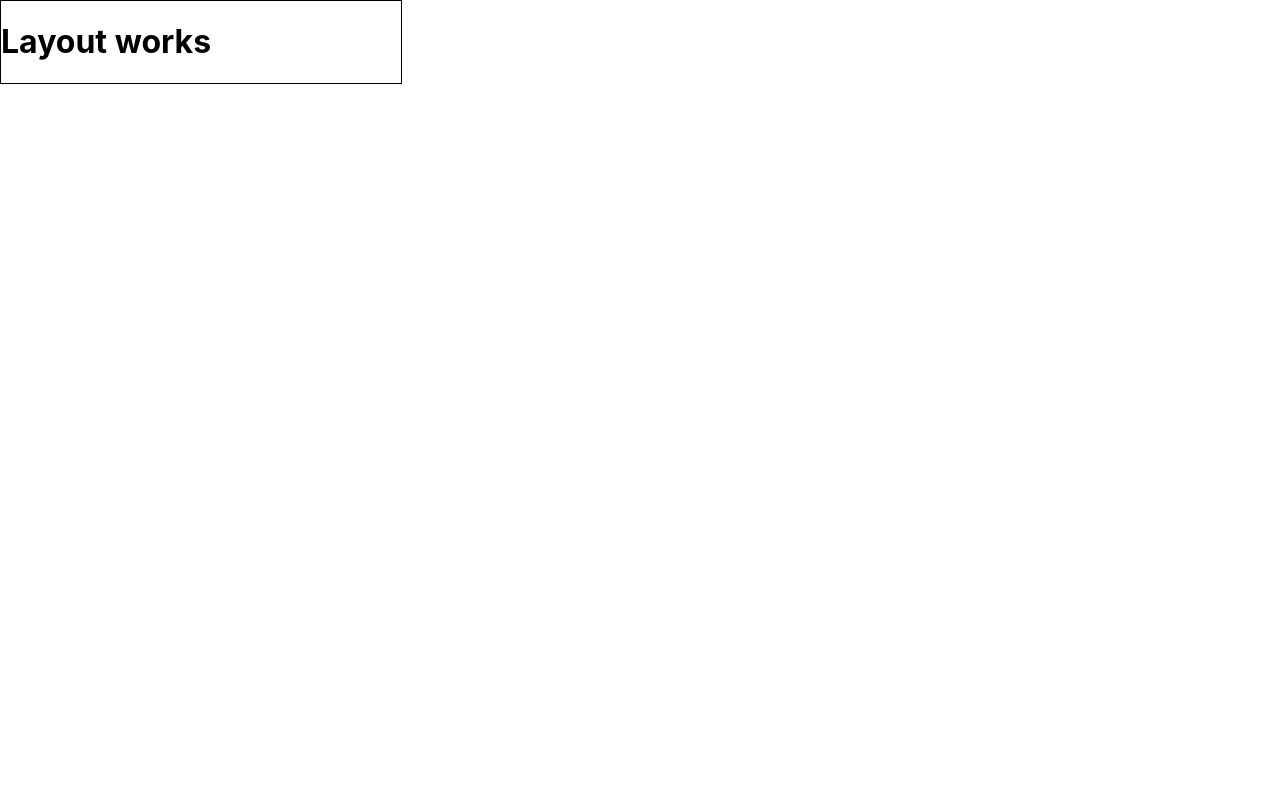
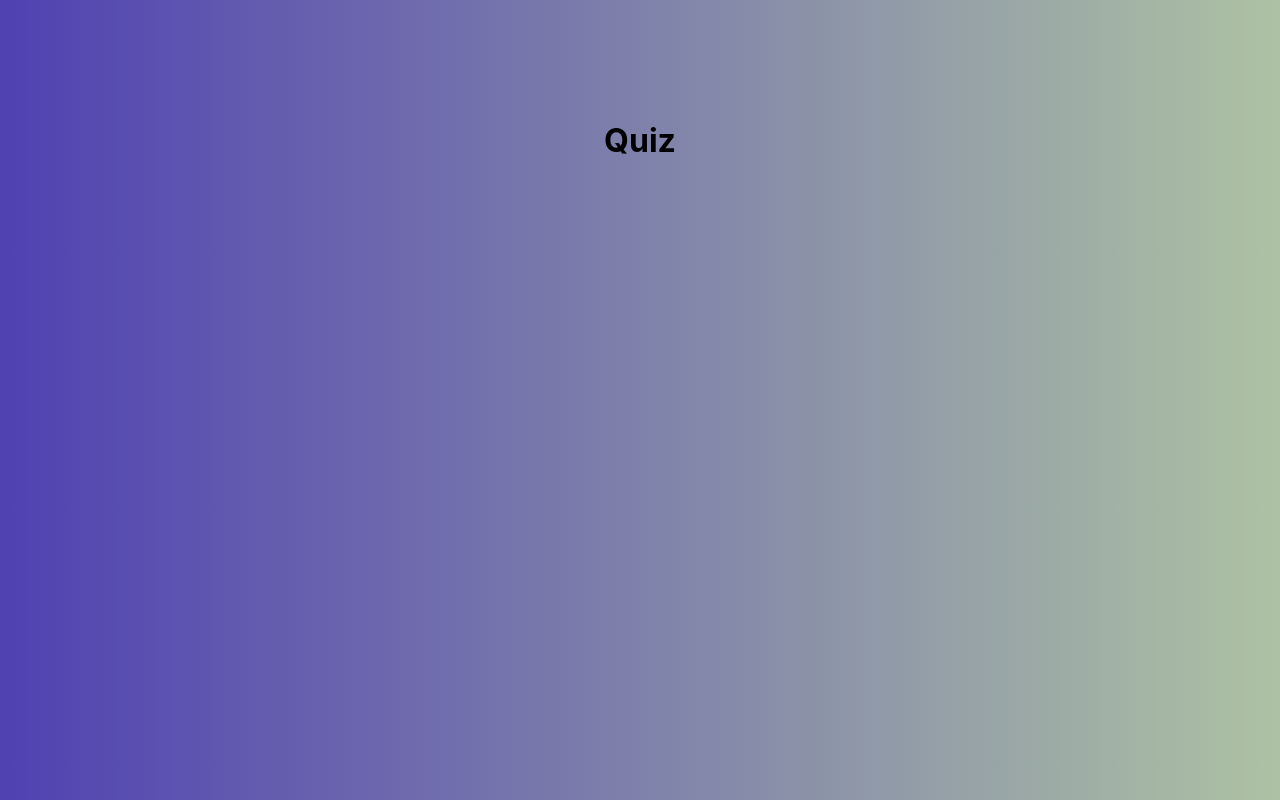
Before and after one commit to casper-ilona/react-quiz, a React app: page / in a window 1280 px wide. Built offline with nearby package versions, Linux system fonts and the light colour scheme.

Commit message:
создание главной страницы,создали файлы Quiz,добавили css свойство градиент (backround:linear-gradient())

```diff
--- a/src/App.js
+++ b/src/App.js
@@ -1,14 +1,11 @@
 import React from 'react';
 import Layout from './hoc/Layout/Layout'
+import Quiz from './containers/Quiz/Quiz'
 
 function App() {
   return (
     <Layout>
-
-
-        <div style={{width:400, border:'1px solid black'}}>
-          <h1>Layout works</h1>
-        </div>
+        <Quiz/>
     </Layout>
   )
 }
--- a/src/containers/Quiz/Quiz.js
+++ b/src/containers/Quiz/Quiz.js
@@ -0,0 +1,15 @@
+import React, { Component } from 'react';
+import classes from './Quiz.module.css';
+
+class Quiz extends Component {
+    render() {
+        return (
+            <div className={classes.Quiz}>
+                <h1>Quiz</h1>
+            </div>
+        );
+    }
+}
+
+
+export default Quiz;
--- /dev/null
+++ b/src/containers/Quiz/Quiz.module.css
@@ -0,0 +1,8 @@
+.Quiz {
+    display: flex;
+    justify-content: center;
+    padding-top: 100px;
+    flex-grow: 1;
+    width: 100%;
+    background:linear-gradient(90deg,#5041b2 0%,#7969 100%) ;
+}
--- a/src/hoc/Layout/Layout.js
+++ b/src/hoc/Layout/Layout.js
@@ -1,5 +1,6 @@
 import React, {Component} from 'react'
 import classes from './Layout.module.css'
+
 class Layout extends Component {
    render() {
      return (
```
Also changed, not shown: src/containers/Quiz/Quiz.css (deleted).
